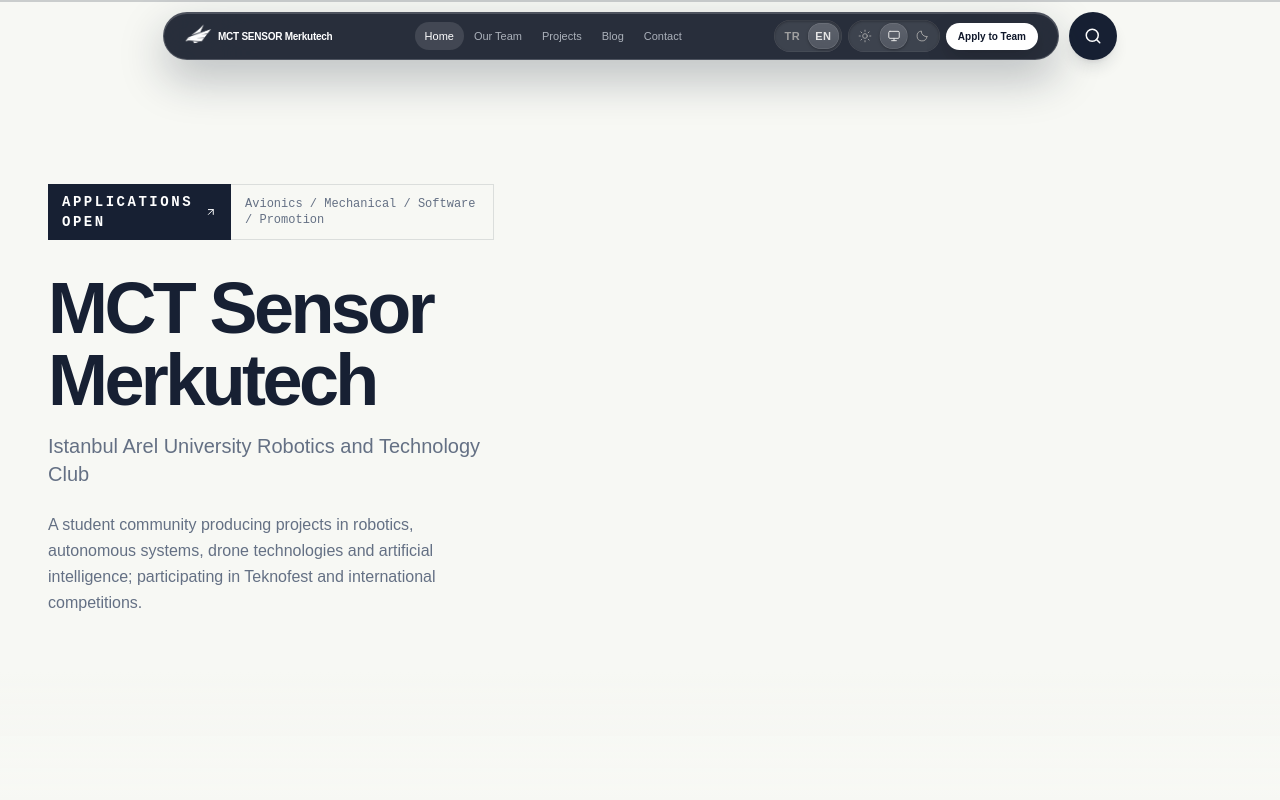
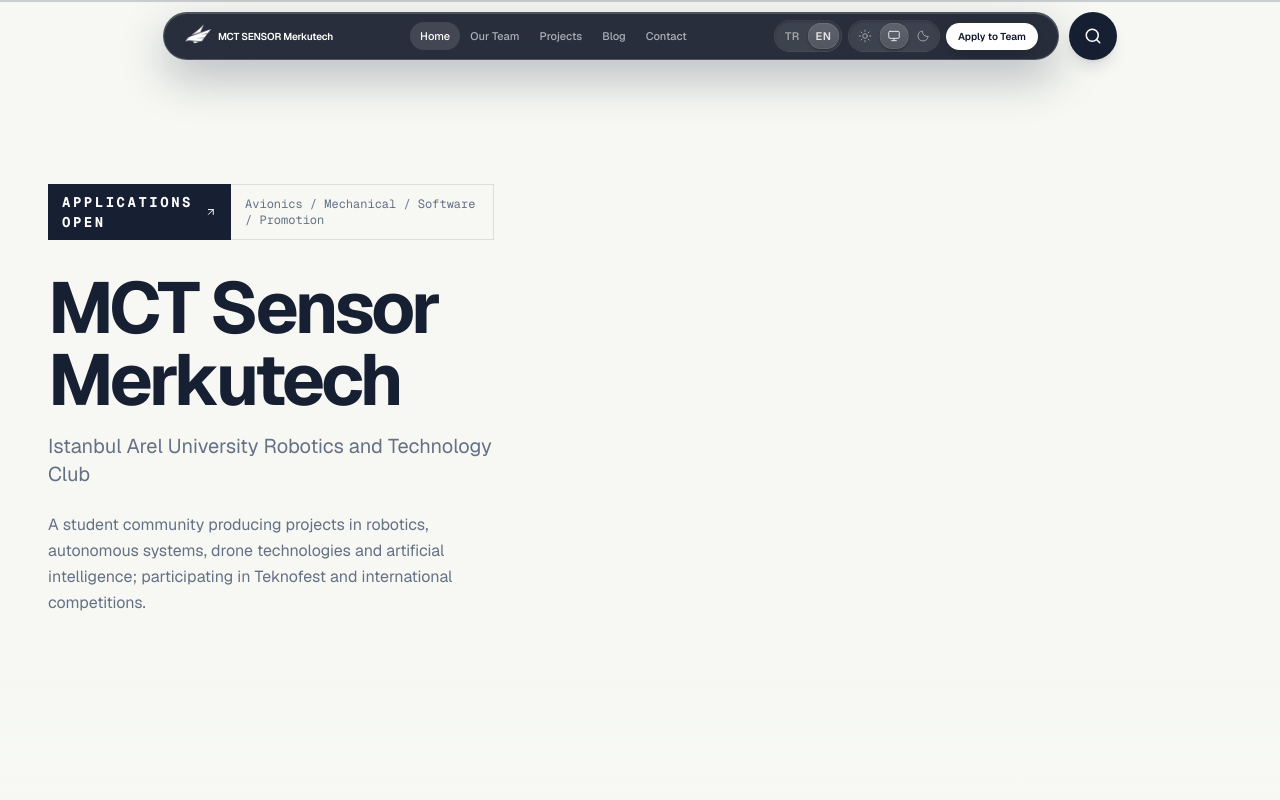
Before and after one commit to Merkutech/merkutech.github.io, a Next.js app: page / in a window 1280 px wide. Shown: the top 800 px of the page. Built offline with nearby package versions, Linux system fonts and the light colour scheme.

Commit message:
feat(theme): switch to Geist fonts and add brand accent color
- Load Geist and Geist Mono via next/font with latin-ext for Turkish
- Replace Arial / Courier New stacks with the Geist families
- Add --brand signal red (from the team jersey) for dark and light themes

```diff
--- a/app/globals.css
+++ b/app/globals.css
@@ -6,9 +6,11 @@
 @theme inline {
   --color-background: var(--background);
   --color-foreground: var(--foreground);
-  --font-sans: Arial, Helvetica, sans-serif;
-  --font-mono: "Courier New", Courier, monospace;
-  --font-heading: Arial, Helvetica, sans-serif;
+  --font-sans: var(--font-geist-sans), ui-sans-serif, system-ui, sans-serif;
+  --font-mono: var(--font-geist-mono), ui-monospace, SFMono-Regular, monospace;
+  --font-heading: var(--font-geist-sans), ui-sans-serif, system-ui, sans-serif;
+  --color-brand: var(--brand);
+  --color-brand-foreground: var(--brand-foreground);
   --color-sidebar-ring: var(--sidebar-ring);
   --color-sidebar-border: var(--sidebar-border);
   --color-sidebar-accent-foreground: var(--sidebar-accent-foreground);
@@ -68,6 +70,9 @@
   --input: rgba(255, 255, 255, 0.06);
   --ring: rgba(255, 255, 255, 0.2);
   --radius: 0.75rem;
+  /* Merkutech sinyal kırmızısı (takım formasından) */
+  --brand: #ef3b33;
+  --brand-foreground: #ffffff;
   --theme-ink: #f5f5f5;
   --theme-soft: #d4d4d4;
   --theme-muted-text: #a3a3a3;
@@ -98,6 +103,8 @@
   --border: rgba(23, 32, 51, 0.12);
   --input: rgba(23, 32, 51, 0.12);
   --ring: rgba(23, 32, 51, 0.24);
+  --brand: #d92b24;
+  --brand-foreground: #ffffff;
   --theme-ink: #172033;
   --theme-soft: #334155;
   --theme-muted-text: #647084;
--- a/app/layout.tsx
+++ b/app/layout.tsx
@@ -1,6 +1,19 @@
+import { Geist, Geist_Mono } from "next/font/google";
 import { SiteShell } from "@/components/site-shell";
 import { LanguageProvider } from "@/lib/i18n/language-context";
 import "./globals.css";
+
+const geistSans = Geist({
+  subsets: ["latin", "latin-ext"],
+  variable: "--font-geist-sans",
+  display: "swap",
+});
+
+const geistMono = Geist_Mono({
+  subsets: ["latin", "latin-ext"],
+  variable: "--font-geist-mono",
+  display: "swap",
+});
 
 const themeScript = `
 try {
@@ -45,7 +58,7 @@ export default function RootLayout({
     <html
       lang="en"
       suppressHydrationWarning
-      className="h-full antialiased"
+      className={`${geistSans.variable} ${geistMono.variable} h-full antialiased`}
     >
       <head>
         <title>MCT SENSOR Merkutech</title>
```
